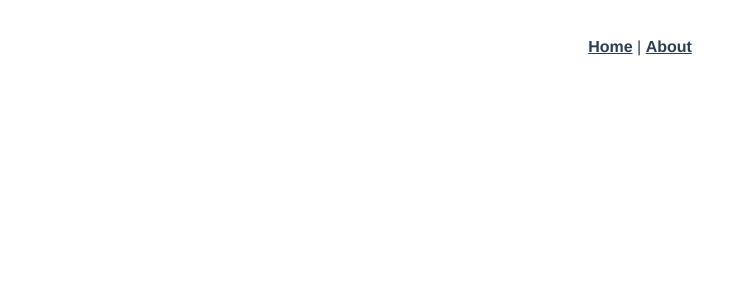
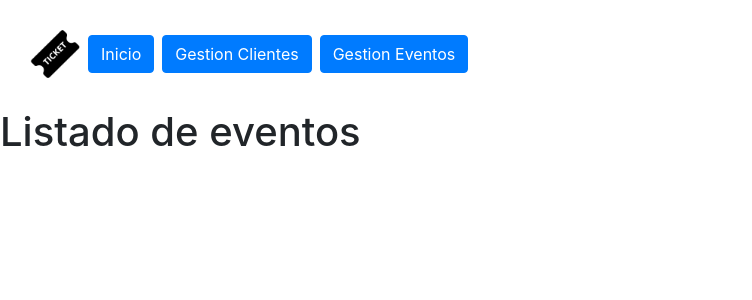
Before and after one commit to sergi0vargas/reservas_psicol_front, a Vue app: page /#/eventos in a window 1280 px wide. Shown: the top 300 px of the page, without its empty margins (0-752 px from the left). Built offline with nearby package versions, Linux system fonts and the light colour scheme.

Commit message:
Proyecto base creado

```diff
--- a/package.json
+++ b/package.json
@@ -7,8 +7,11 @@
     "build": "vue-cli-service build"
   },
   "dependencies": {
+    "axios": "^0.21.1",
+    "bootstrap-vue": "^2.21.2",
     "core-js": "^3.6.5",
     "vue": "^2.6.11",
+    "vue-axios": "^3.2.4",
     "vue-router": "^3.2.0"
   },
   "devDependencies": {
--- a/public/index.html
+++ b/public/index.html
@@ -1,17 +1,16 @@
 <!DOCTYPE html>
-<html lang="">
+<html lang="es">
   <head>
     <meta charset="utf-8">
     <meta http-equiv="X-UA-Compatible" content="IE=edge">
     <meta name="viewport" content="width=device-width,initial-scale=1.0">
     <link rel="icon" href="<%= BASE_URL %>favicon.ico">
-    <title><%= htmlWebpackPlugin.options.title %></title>
+    <title>Gestion Boletas</title>
   </head>
   <body>
     <noscript>
       <strong>We're sorry but <%= htmlWebpackPlugin.options.title %> doesn't work properly without JavaScript enabled. Please enable it to continue.</strong>
     </noscript>
     <div id="app"></div>
-    <!-- built files will be auto injected -->
   </body>
 </html>
--- a/src/App.vue
+++ b/src/App.vue
@@ -1,32 +1,24 @@
 <template>
   <div id="app">
     <div id="nav">
-      <router-link to="/">Home</router-link> |
-      <router-link to="/about">About</router-link>
+    <img id="logo" alt="logo" src="./assets/logo.png">
+      <router-link class="btn btn-primary" to="/">Inicio</router-link>
+      <router-link  class="btn btn-primary" to="/clientes">Gestion Clientes</router-link>
+      <router-link  class="btn btn-primary" to="/eventos">Gestion Eventos</router-link>
     </div>
     <router-view/>
   </div>
 </template>
 
 <style>
-#app {
-  font-family: Avenir, Helvetica, Arial, sans-serif;
-  -webkit-font-smoothing: antialiased;
-  -moz-osx-font-smoothing: grayscale;
-  text-align: center;
-  color: #2c3e50;
+#logo{
+  max-width: 50px;
 }
-
+.btn{
+  margin-left: .5em;
+}
 #nav {
   padding: 30px;
 }
 
-#nav a {
-  font-weight: bold;
-  color: #2c3e50;
-}
-
-#nav a.router-link-exact-active {
-  color: #42b983;
-}
 </style>
--- a/src/components/HelloWorld.vue
+++ /dev/null
@@ -1,58 +0,0 @@
-<template>
-  <div class="hello">
-    <h1>{{ msg }}</h1>
-    <p>
-      For a guide and recipes on how to configure / customize this project,<br>
-      check out the
-      <a href="https://cli.vuejs.org" target="_blank" rel="noopener">vue-cli documentation</a>.
-    </p>
-    <h3>Installed CLI Plugins</h3>
-    <ul>
-      <li><a href="https://github.com/vuejs/vue-cli/tree/dev/packages/%40vue/cli-plugin-babel" target="_blank" rel="noopener">babel</a></li>
-      <li><a href="https://github.com/vuejs/vue-cli/tree/dev/packages/%40vue/cli-plugin-router" target="_blank" rel="noopener">router</a></li>
-    </ul>
-    <h3>Essential Links</h3>
-    <ul>
-      <li><a href="https://vuejs.org" target="_blank" rel="noopener">Core Docs</a></li>
-      <li><a href="https://forum.vuejs.org" target="_blank" rel="noopener">Forum</a></li>
-      <li><a href="https://chat.vuejs.org" target="_blank" rel="noopener">Community Chat</a></li>
-      <li><a href="https://twitter.com/vuejs" target="_blank" rel="noopener">Twitter</a></li>
-      <li><a href="https://news.vuejs.org" target="_blank" rel="noopener">News</a></li>
-    </ul>
-    <h3>Ecosystem</h3>
-    <ul>
-      <li><a href="https://router.vuejs.org" target="_blank" rel="noopener">vue-router</a></li>
-      <li><a href="https://vuex.vuejs.org" target="_blank" rel="noopener">vuex</a></li>
-      <li><a href="https://github.com/vuejs/vue-devtools#vue-devtools" target="_blank" rel="noopener">vue-devtools</a></li>
-      <li><a href="https://vue-loader.vuejs.org" target="_blank" rel="noopener">vue-loader</a></li>
-      <li><a href="https://github.com/vuejs/awesome-vue" target="_blank" rel="noopener">awesome-vue</a></li>
-    </ul>
-  </div>
-</template>
-
-<script>
-export default {
-  name: 'HelloWorld',
-  props: {
-    msg: String
-  }
-}
-</script>
-
-<!-- Add "scoped" attribute to limit CSS to this component only -->
-<style scoped>
-h3 {
-  margin: 40px 0 0;
-}
-ul {
-  list-style-type: none;
-  padding: 0;
-}
-li {
-  display: inline-block;
-  margin: 0 10px;
-}
-a {
-  color: #42b983;
-}
-</style>
--- /dev/null
+++ b/src/components/Inicio.vue
@@ -0,0 +1,33 @@
+<template>
+  <div class="inicio">
+    <h1>{{ msg }}</h1>
+
+  </div>
+</template>
+
+<script>
+export default {
+  name: 'Inicio',
+  props: {
+    msg: String
+  }
+}
+</script>
+
+<!-- Add "scoped" attribute to limit CSS to this component only -->
+<style scoped>
+h3 {
+  margin: 40px 0 0;
+}
+ul {
+  list-style-type: none;
+  padding: 0;
+}
+li {
+  display: inline-block;
+  margin: 0 10px;
+}
+a {
+  color: #42b983;
+}
+</style>
--- a/src/main.js
+++ b/src/main.js
@@ -1,8 +1,19 @@
 import Vue from 'vue'
 import App from './App.vue'
 import router from './router'
+import { BootstrapVue, BootstrapVueIcons } from 'bootstrap-vue'
 
+import 'bootstrap/dist/css/bootstrap.css'
+import 'bootstrap-vue/dist/bootstrap-vue.css'
+
+Vue.use(BootstrapVue)
+Vue.use(BootstrapVueIcons)
 Vue.config.productionTip = false
+
+router.beforeEach((to, from, next) => {
+  document.title = to.meta.title
+  next()
+})
 
 new Vue({
   router,
--- a/src/router/index.js
+++ b/src/router/index.js
@@ -1,22 +1,32 @@
 import Vue from 'vue'
 import VueRouter from 'vue-router'
 import Home from '../views/Home.vue'
+import Login from '../views/Login.vue'
+import Clientes from '../views/Clientes.vue'
+import Eventos from '../views/Eventos.vue'
 
 Vue.use(VueRouter)
 
 const routes = [
+  {
+    path: '/login',
+    name: 'login',
+    component: Login,
+  },
   {
     path: '/',
     name: 'Home',
     component: Home
   },
   {
-    path: '/about',
-    name: 'About',
-    // route level code-splitting
-    // this generates a separate chunk (about.[hash].js) for this route
-    // which is lazy-loaded when the route is visited.
-    component: () => import(/* webpackChunkName: "about" */ '../views/About.vue')
+    path: '/clientes',
+    name: 'Clientes',
+    component: Clientes
+  },
+  {
+    path: '/eventos',
+    name: 'Eventos',
+    component: Eventos
   }
 ]
 
--- a/src/views/About.vue
+++ /dev/null
@@ -1,5 +0,0 @@
-<template>
-  <div class="about">
-    <h1>This is an about page</h1>
-  </div>
-</template>
--- /dev/null
+++ b/src/views/Clientes.vue
@@ -0,0 +1,5 @@
+<template>
+  <div class="clientes">
+    <h1>Listado de Clientes</h1>
+  </div>
+</template>
--- /dev/null
+++ b/src/views/Eventos.vue
@@ -0,0 +1,5 @@
+<template>
+  <div class="eventos">
+    <h1>Listado de eventos</h1>
+  </div>
+</template>
--- a/src/views/Home.vue
+++ b/src/views/Home.vue
@@ -1,18 +1,17 @@
 <template>
   <div class="home">
-    <img alt="Vue logo" src="../assets/logo.png">
-    <HelloWorld msg="Welcome to Your Vue.js App"/>
+    <Inicio msg="Gestion de Boletas"/>
   </div>
 </template>
 
 <script>
 // @ is an alias to /src
-import HelloWorld from '@/components/HelloWorld.vue'
+import Inicio from '@/components/Inicio.vue'
 
 export default {
   name: 'Home',
   components: {
-    HelloWorld
+    Inicio
   }
 }
 </script>
--- /dev/null
+++ b/src/views/Login.vue
@@ -0,0 +1,5 @@
+<template>
+  <div class="login">
+    <h1>Inicio de sesion</h1>
+  </div>
+</template>
```
Also changed, not shown: src/assets/logo.png, 1 other file (tests, documents, lock files or other folders).
